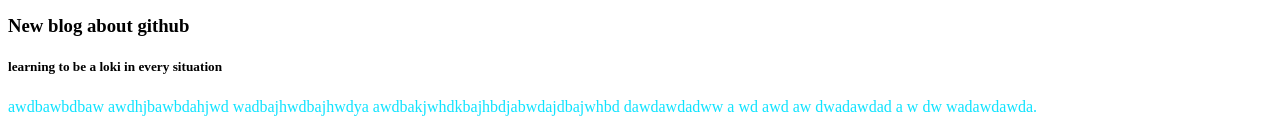
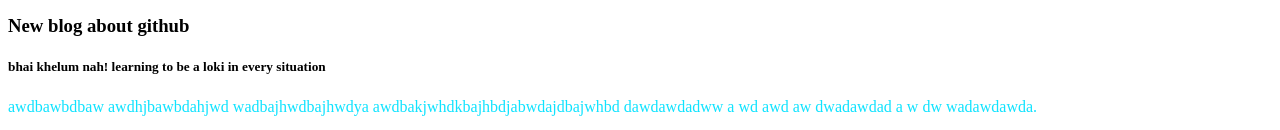
Before and after one commit to x3m9n/my-first-repo, a plain HTML site: page index.html in a window 1280 px wide. Shown: the part 189-319 px from the top of the page. Drawn offline with Linux system fonts and the light colour scheme.

Commit message:
khelmna added

```diff
--- a/index.html
+++ b/index.html
@@ -14,7 +14,7 @@
     <p>Paragragh</p>
     <div>
         <h3>New blog about github</h3>
-        <h5>learning to be a loki in every situation</h5>
+        <h5>bhai khelum nah! learning to be a loki in every situation</h5>
         <p>awdbawbdbaw awdhjbawbdahjwd wadbajhwdbajhwdya awdbakjwhdkbajhbdjabwdajdbajwhbd dawdawdadww a wd awd aw dwadawdad a w dw  wadawdawda.
         </p>
     </div>
```
